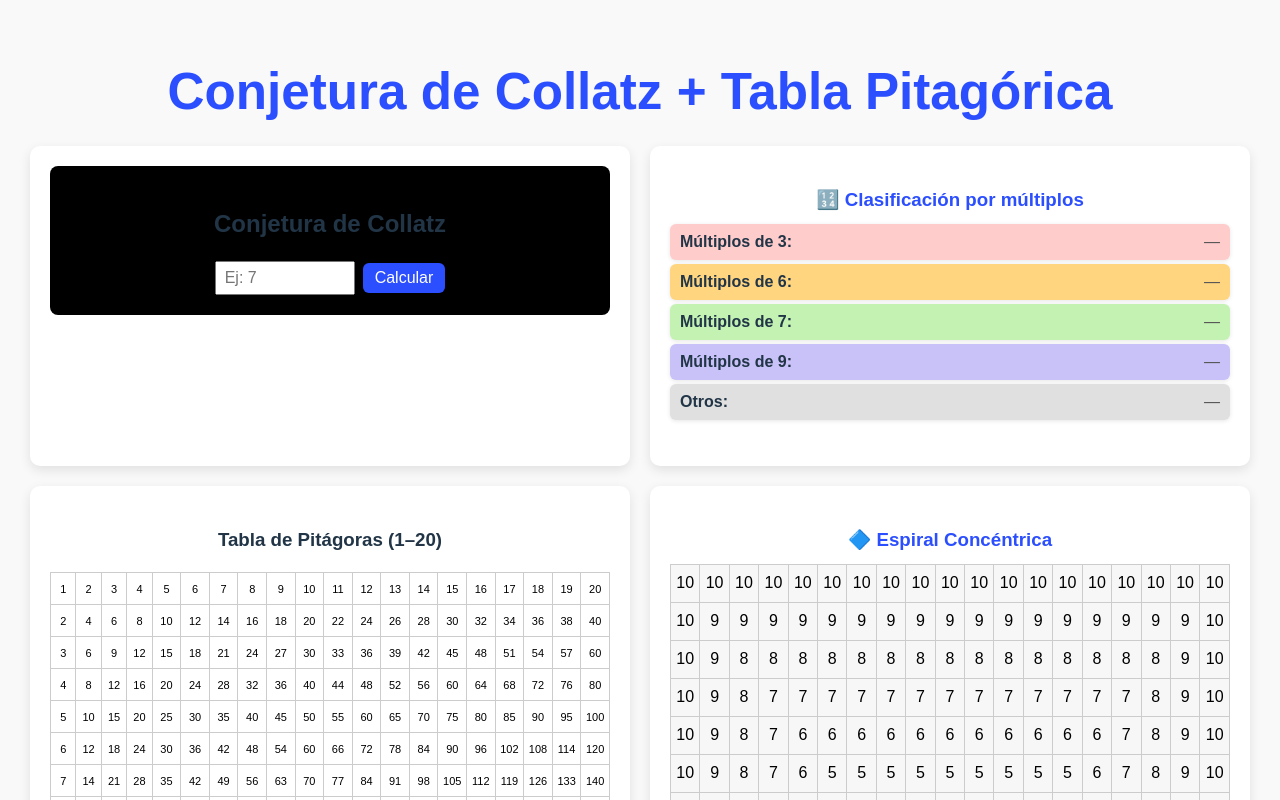
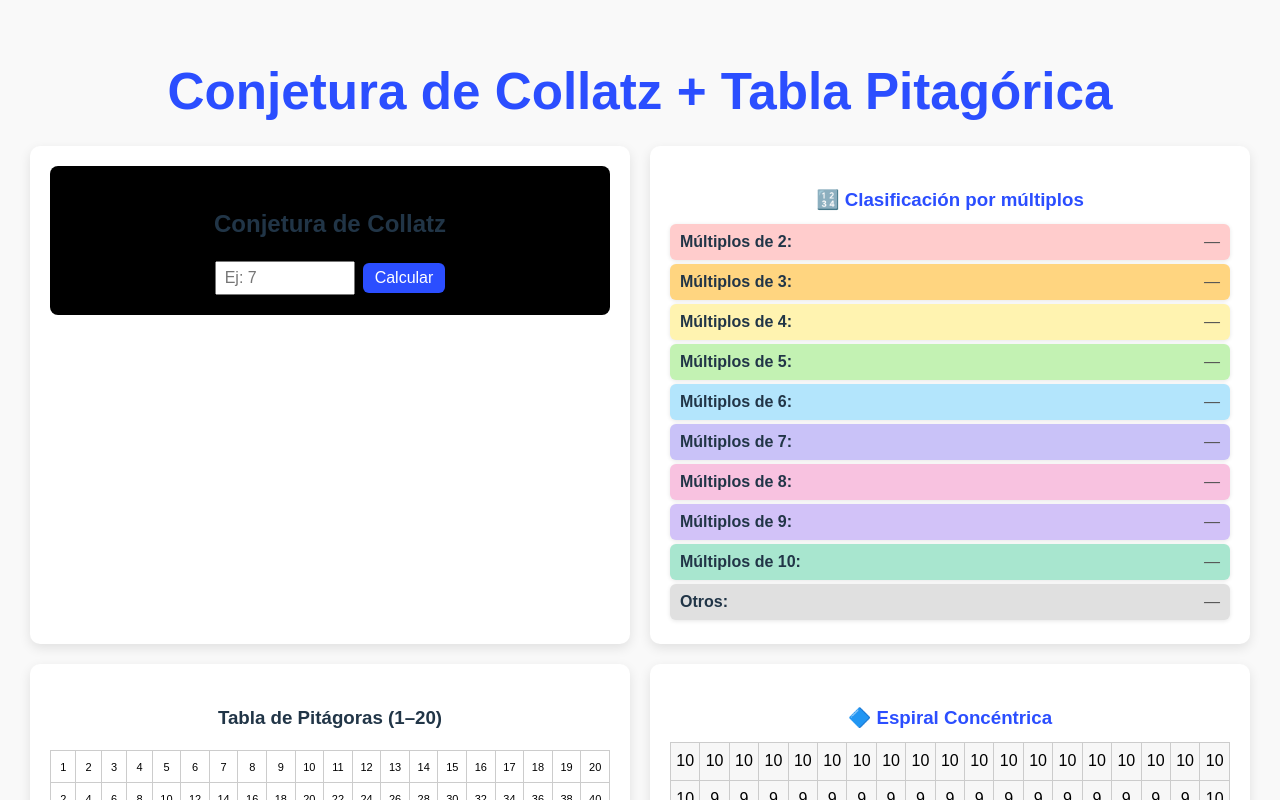
Before and after one commit to TotiManuel/Collatz, a React (Vite) app: page / in a window 1280 px wide. Shown: the top 800 px of the page. Built offline with nearby package versions, Linux system fonts and the light colour scheme.

Commit message:
Agregar Multiplos

```diff
--- a/src/components/MultiplosSeparados.tsx
+++ b/src/components/MultiplosSeparados.tsx
@@ -5,67 +5,54 @@ interface Props {
 }
 
 export default function MultiplosSeparados({ secuencia }: Props) {
-  const [m3, setM3] = useState<number[]>([]);
-  const [m6, setM6] = useState<number[]>([]);
-  const [m7, setM7] = useState<number[]>([]);
-  const [m9, setM9] = useState<number[]>([]);
+  const [multiplos, setMultiplos] = useState<Record<number, number[]>>({});
   const [otros, setOtros] = useState<number[]>([]);
 
   useEffect(() => {
-    const _m3: number[] = [];
-    const _m6: number[] = [];
-    const _m7: number[] = [];
-    const _m9: number[] = [];
-    const _otros: number[] = [];
+    // Rango de múltiplos a analizar (puedes ampliar)
+    const bases = Array.from({ length: 9 }, (_, i) => i + 2); // [2..10]
+    const temp: Record<number, number[]> = {};
+    bases.forEach((b) => (temp[b] = []));
+    const tempOtros: number[] = [];
 
     secuencia.forEach((n) => {
       let esMultiplo = false;
 
-      if (n % 3 === 0) {
-        _m3.push(n);
-        esMultiplo = true;
-      }
-      if (n % 6 === 0) {
-        _m6.push(n);
-        esMultiplo = true;
-      }
-      if (n % 7 === 0) {
-        _m7.push(n);
-        esMultiplo = true;
-      }
-      if (n % 9 === 0) {
-        _m9.push(n);
-        esMultiplo = true;
-      }
+      bases.forEach((b) => {
+        if (n % b === 0) {
+          temp[b].push(n);
+          esMultiplo = true;
+        }
+      });
 
-      if (!esMultiplo) _otros.push(n);
+      if (!esMultiplo) tempOtros.push(n);
     });
 
-    setM3(_m3);
-    setM6(_m6);
-    setM7(_m7);
-    setM9(_m9);
-    setOtros(_otros);
+    setMultiplos(temp);
+    setOtros(tempOtros);
   }, [secuencia]);
 
-  const filas = [
-    { titulo: "Múltiplos de 3", color: "#ffcccc", numeros: m3 },
-    { titulo: "Múltiplos de 6", color: "#ffd580", numeros: m6 },
-    { titulo: "Múltiplos de 7", color: "#c3f2b3", numeros: m7 },
-    { titulo: "Múltiplos de 9", color: "#c9c2f8", numeros: m9 },
-    { titulo: "Otros", color: "#e0e0e0", numeros: otros },
+  const colores = [
+    "#ffcccc", "#ffd580", "#fff3b0", "#c3f2b3", "#b3e5fc",
+    "#c9c2f8", "#f8c2e0", "#d2c2f8", "#a8e6cf"
   ];
 
   return (
     <div style={styles.container}>
       <h3 style={styles.titulo}>🔢 Clasificación por múltiplos</h3>
 
-      {filas.map((fila, i) => (
-        <div key={i} style={{ ...styles.fila, backgroundColor: fila.color }}>
-          <strong>{fila.titulo}:</strong>
+      {Object.entries(multiplos).map(([base, numeros], i) => (
+        <div
+          key={base}
+          style={{
+            ...styles.fila,
+            backgroundColor: colores[i % colores.length],
+          }}
+        >
+          <strong>Múltiplos de {base}:</strong>
           <div style={styles.numeros}>
-            {fila.numeros.length ? (
-              fila.numeros.map((n, j) => (
+            {numeros.length ? (
+              numeros.map((n, j) => (
                 <span key={j} style={styles.numero}>
                   {n}
                 </span>
@@ -76,6 +63,21 @@ export default function MultiplosSeparados({ secuencia }: Props) {
           </div>
         </div>
       ))}
+
+      <div style={{ ...styles.fila, backgroundColor: "#e0e0e0" }}>
+        <strong>Otros:</strong>
+        <div style={styles.numeros}>
+          {otros.length ? (
+            otros.map((n, j) => (
+              <span key={j} style={styles.numero}>
+                {n}
+              </span>
+            ))
+          ) : (
+            <em style={styles.vacio}>—</em>
+          )}
+        </div>
+      </div>
     </div>
   );
 }
```
